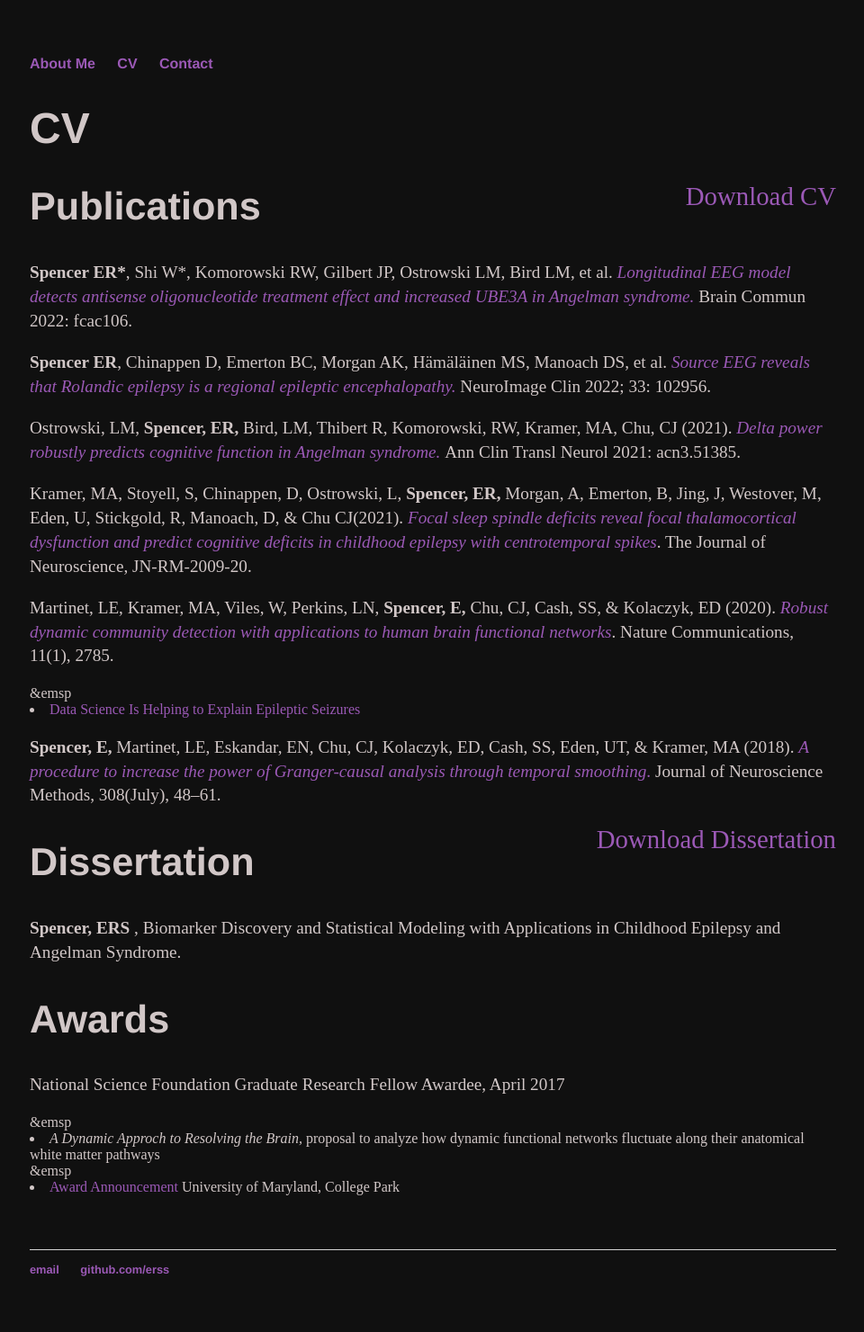
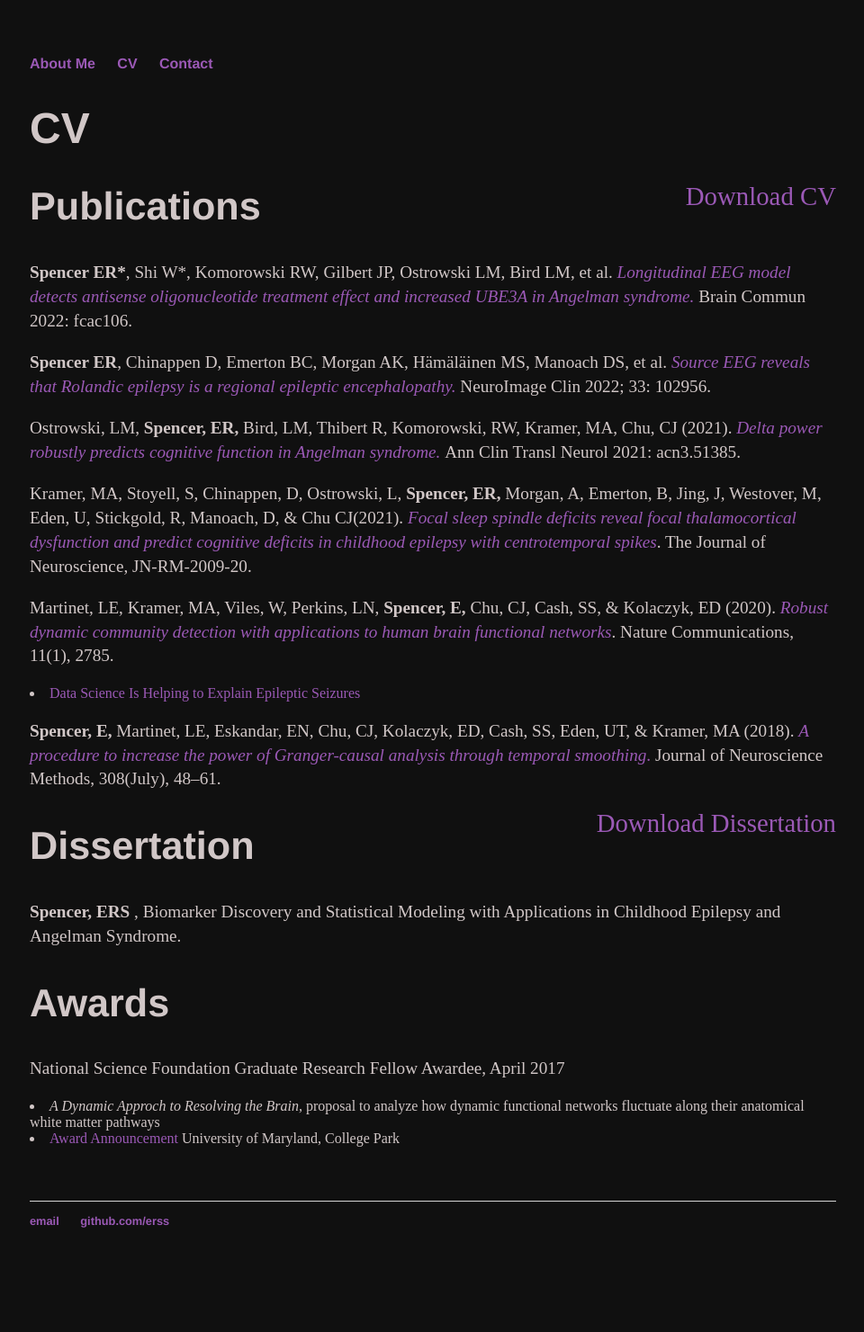
Before and after one commit to erss/erss.github.io, a Jekyll site: the page built from cv/index.html, in a window 1280 px wide. Shown: the whole page at 90% size, without its empty margins (159-1119 px from the left). Built offline with Jekyll 4.4.1, drawn with Linux system fonts in a browser that asks for light colours; after the commit the page ends 1427 px from its top, so only the background shows below that.

Commit message:
Update index.html

```diff
--- a/cv/index.html
+++ b/cv/index.html
@@ -31,7 +31,7 @@ title: CV
 						Chu, CJ, Cash, SS, & Kolaczyk, ED (2020).
 						<a href="https://doi.org/10.1038/s41467-020-16285-7"><em>Robust dynamic community detection with applications to human brain functional networks</em></a>.
 						Nature Communications, 11(1), 2785. </p>
-		  &emsp<li><a href="http://www.bu.edu/articles/2020/data-science-is-helping-to-explain-epileptic-seizures/?utm_source=twitter&utm_medium=link&utm_content=research_brain&utm_campaign=social_experts">Data Science Is Helping to Explain Epileptic Seizures</a> </li>
+		  <li><a href="http://www.bu.edu/articles/2020/data-science-is-helping-to-explain-epileptic-seizures/?utm_source=twitter&utm_medium=link&utm_content=research_brain&utm_campaign=social_experts">Data Science Is Helping to Explain Epileptic Seizures</a> </li>
 
 					<p><strong>Spencer, E, </strong> Martinet, LE, Eskandar, EN, Chu, CJ,
 						Kolaczyk, ED, Cash, SS, Eden, UT, & Kramer, MA (2018).
@@ -48,9 +48,9 @@ title: CV
 					<h2>Awards</h2>
 
 					<p> National Science Foundation Graduate Research Fellow Awardee, April 2017  </p>
-						  &emsp<li><em> A Dynamic Approch to Resolving the Brain, </em> proposal to analyze how dynamic functional networks
+						  <li><em> A Dynamic Approch to Resolving the Brain, </em> proposal to analyze how dynamic functional networks
 							  fluctuate along their anatomical white matter pathways </li>
-						 &emsp <li><a href="https://cmns.umd.edu/news-events/features/3835"> Award Announcement</a> University of Maryland, College Park</li>
+						  <li><a href="https://cmns.umd.edu/news-events/features/3835"> Award Announcement</a> University of Maryland, College Park</li>
 
 
 
```
